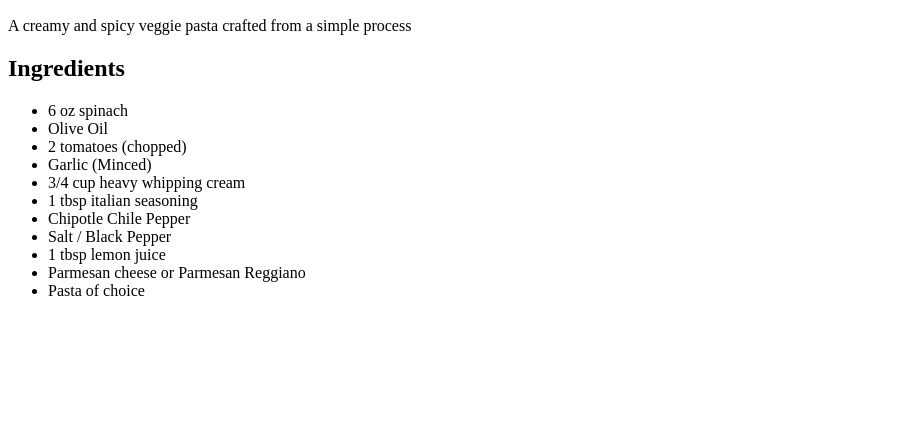
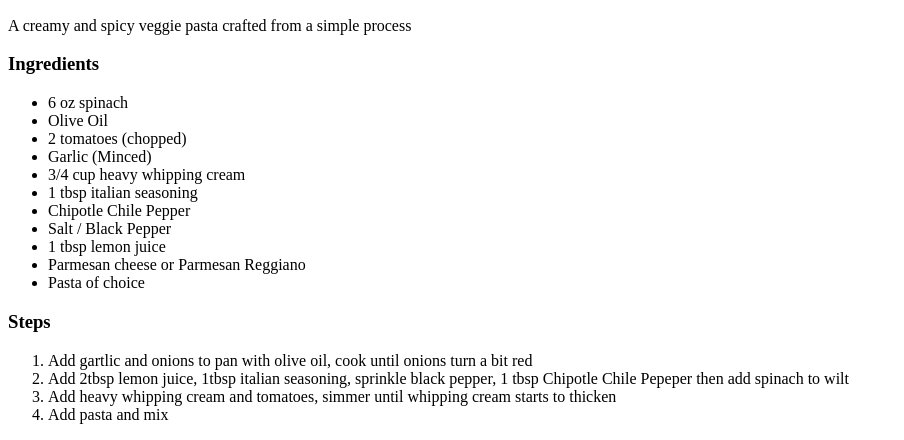
Before and after one commit to elevithompson/odin-recipes, a plain HTML site: page recipes/vegpasta.html in a window 1280 px wide. Shown: the part 434-874 px from the top of the page, without its empty margins (0-904 px from the left). Before the commit the page ends 800 px from the top, so only its background shows below. Drawn offline with Linux system fonts and the light colour scheme.

Commit message:
Complete first recipe template

```diff
--- a/recipes/vegpasta.html
+++ b/recipes/vegpasta.html
@@ -13,7 +13,7 @@
 
     <h2>Description</h2>
       <p>A creamy and spicy veggie pasta crafted from a simple process</p>
-    <h2>Ingredients</h2>
+    <h3>Ingredients</h3>
       <ul>
         <li>6 oz spinach</li>
         <li>Olive Oil</li>
@@ -26,6 +26,14 @@
         <li>1 tbsp lemon juice</li>
         <li>Parmesan cheese or Parmesan Reggiano</li>
         <li>Pasta of choice</li>
+      </ul>
+    <h3>Steps</h3>
+      <ol>
+        <li>Add gartlic and onions to pan with olive oil, cook until onions turn a bit red</li>
+        <li>Add 2tbsp lemon juice, 1tbsp italian seasoning, sprinkle black pepper, 1 tbsp Chipotle Chile Pepeper then add spinach to wilt</li>
+        <li>Add heavy whipping cream and tomatoes, simmer until whipping cream starts to thicken</li>
+        <li>Add pasta and mix</li>
+
 
   </body>
 </html>
```
